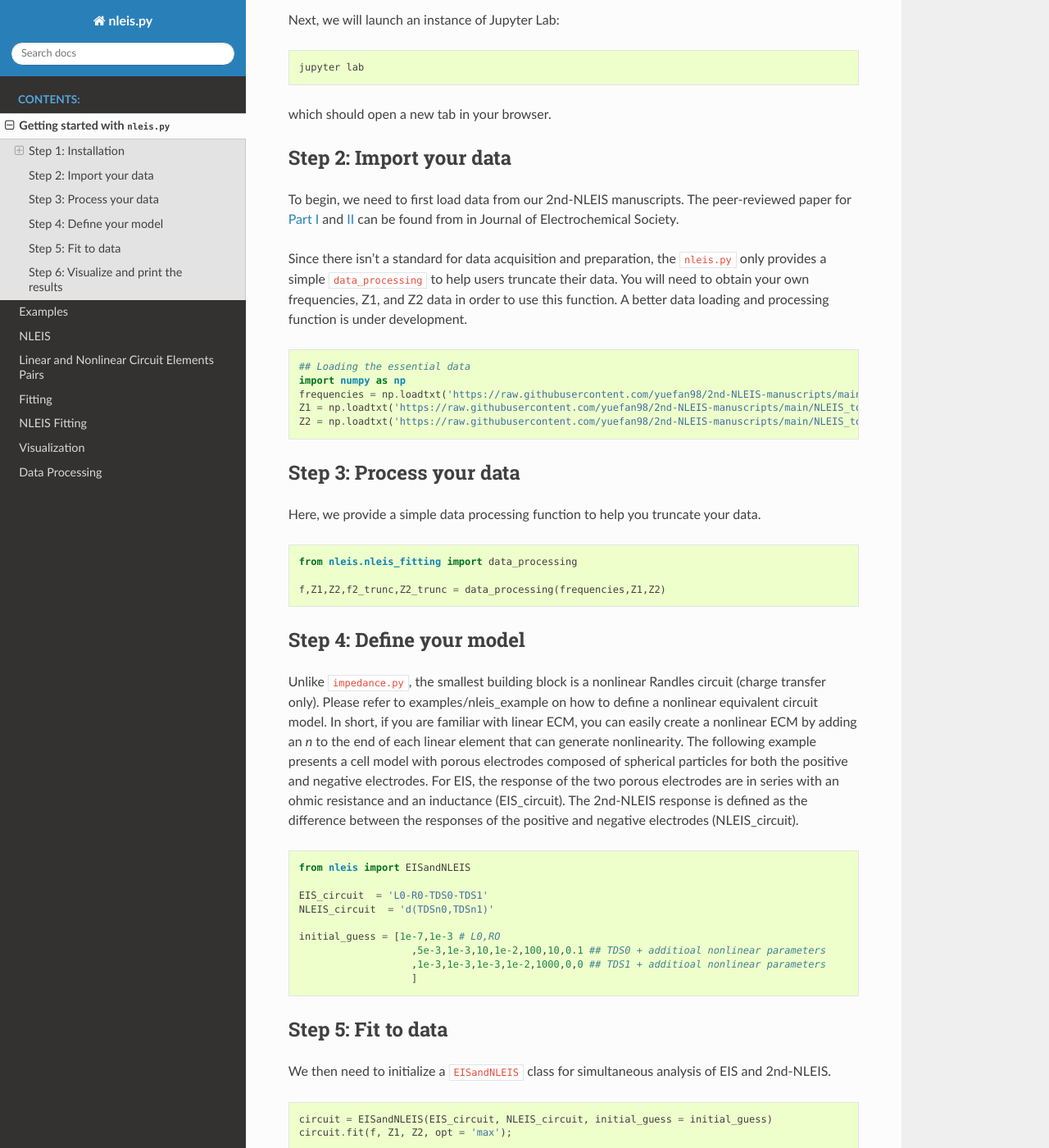
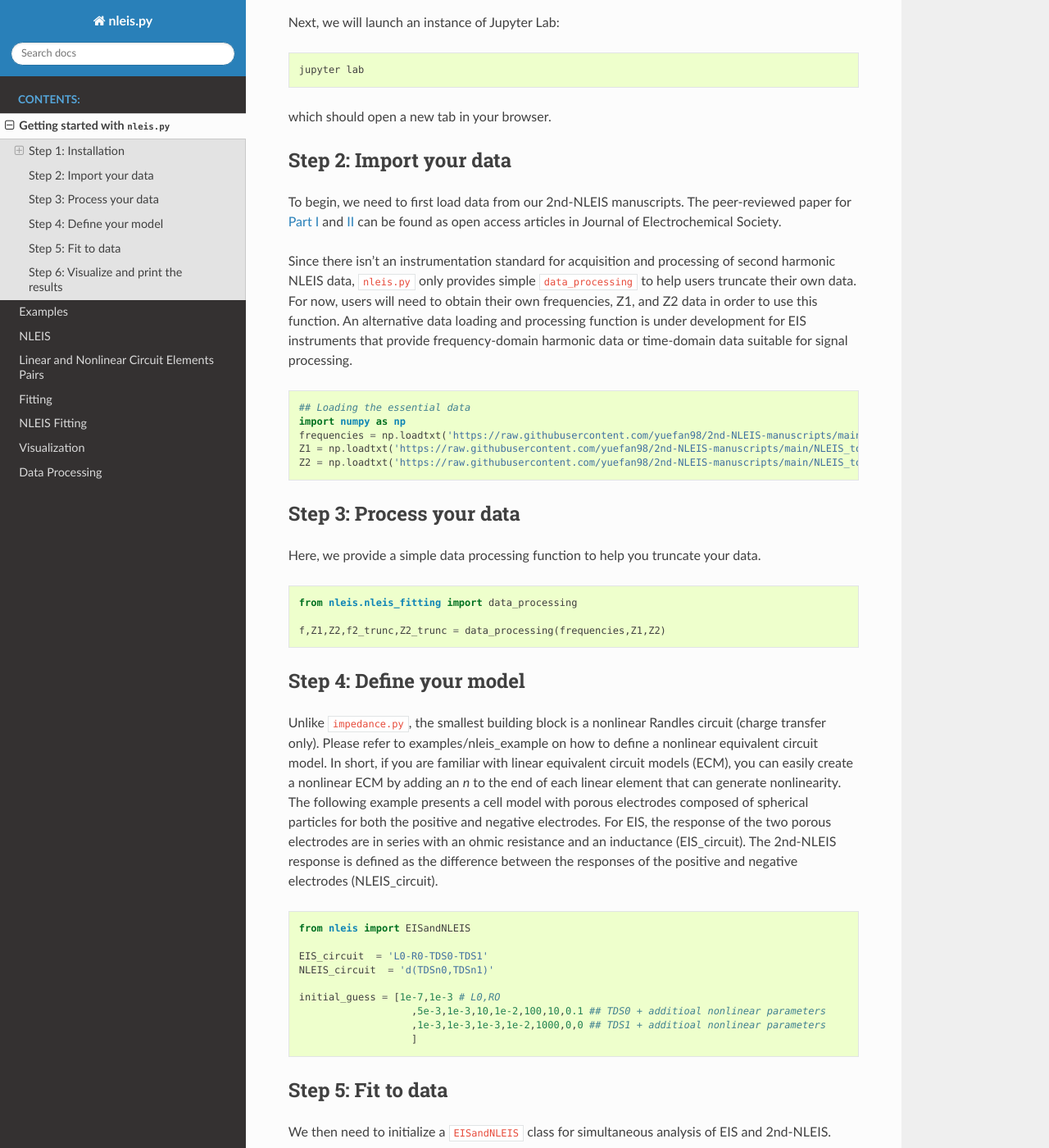
Before and after one commit to yuefan98/nleis.py, a Sphinx documentation site: the page built from docs/source/getting-started.rst, in a window 1280 px wide and 1400 px high, scrolled down 1069 px. Shown: the whole window at 82% size. Built offline with Sphinx 7.4.7 and the Read the Docs theme 2.0.0, drawn with Linux system fonts in a browser that asks for light colours; pages that are not in the unit, such as notebooks, are missing from menus; some of the changed text lies outside the part shown.

Commit message:
Update getting-started.rst (#19)

```diff
--- a/docs/source/getting-started.rst
+++ b/docs/source/getting-started.rst
@@ -2,7 +2,7 @@
 Getting started with :code:`nleis.py`
 =========================================
 
-:code:`nleis.py` is designed to be a toolbox that can be seamlessly integrated into :code:`impedance.py` to facilitate NLEIS analysis and simultaneous analysis of EIS and 2nd-NLEIS. nleis.py also supports building nonlinear equivalent circuit models. Due to the nonlinear nature, the smallest building block is the nonlinear Randles circuit in nleis.py, while a single resistor and capacitor are supported in impedance.py. In short, nleis.py requires a wrapper function for the pair of linear and nonlinear responses.
+:code:`nleis.py` is designed to be a toolbox that can be seamlessly integrated into :code:`impedance.py` to facilitate NLEIS analysis and simultaneous analysis of EIS and 2nd-NLEIS. :code:`nleis.py` also supports building nonlinear equivalent circuit models. Due to the nonlinear nature, the smallest building block is the nonlinear Randles circuit in :code:`nleis.py`, while a single resistor and capacitor are supported in :code:`impedance.py`. In short, :code:`nleis.py` requires a wrapper function for the pair of linear and nonlinear responses.
 
 .. hint::
   If you get stuck or believe you have found a bug, please feel free to open an
@@ -49,9 +49,9 @@
 Step 2: Import your data
 ========================
 
-To begin, we need to first load data from our 2nd-NLEIS manuscripts. The peer-reviewed paper for `Part I <https://iopscience.iop.org/article/10.1149/1945-7111/ad15ca>`_ and `II <https://iopscience.iop.org/article/10.1149/1945-7111/ad2596>`_ can be found from in Journal of Electrochemical Society.
+To begin, we need to first load data from our 2nd-NLEIS manuscripts. The peer-reviewed paper for `Part I <https://iopscience.iop.org/article/10.1149/1945-7111/ad15ca>`_ and `II <https://iopscience.iop.org/article/10.1149/1945-7111/ad2596>`_ can be found as open access articles in Journal of Electrochemical Society.
 
-Since there isn't a standard for data acquisition and preparation, the :code:`nleis.py` only provides a simple :code:`data_processing` to help users truncate their data. You will need to obtain your own frequencies, Z1, and Z2 data in order to use this function. A better data loading and processing function is under development.
+Since there isn't an instrumentation standard for acquisition and processing of second harmonic NLEIS data, :code:`nleis.py` only provides simple :code:`data_processing` to help users truncate their own data. For now, users will need to obtain their own frequencies, Z1, and Z2 data in order to use this function. An alternative data loading and processing function is under development for EIS instruments that provide frequency-domain harmonic data or time-domain data suitable for signal processing.
 
 .. code-block:: python
 
@@ -75,7 +75,7 @@
 Step 4: Define your model
 ==========================
 
-Unlike :code:`impedance.py`, the smallest building block is a nonlinear Randles circuit (charge transfer only). Please refer to :doc:`examples/nleis_example` on how to define a nonlinear equivalent circuit model. In short, if you are familiar with linear ECM, you can easily create a nonlinear ECM by adding an `n` to the end of each linear element that can generate nonlinearity.
+Unlike :code:`impedance.py`, the smallest building block is a nonlinear Randles circuit (charge transfer only). Please refer to :doc:`examples/nleis_example` on how to define a nonlinear equivalent circuit model. In short, if you are familiar with linear equivalent circuit models (ECM), you can easily create a nonlinear ECM by adding an `n` to the end of each linear element that can generate nonlinearity.
 The following example presents a cell model with porous electrodes composed of spherical particles for both the positive and negative electrodes.
 For EIS, the response of the two porous electrodes are in series with an ohmic resistance and an inductance (EIS_circuit). The 2nd-NLEIS response is defined as the difference between the responses of the positive and negative electrodes (NLEIS_circuit).
 
```
Also changed, not shown: other parts of docs/source/getting-started.rst (+1 -1 lines).
